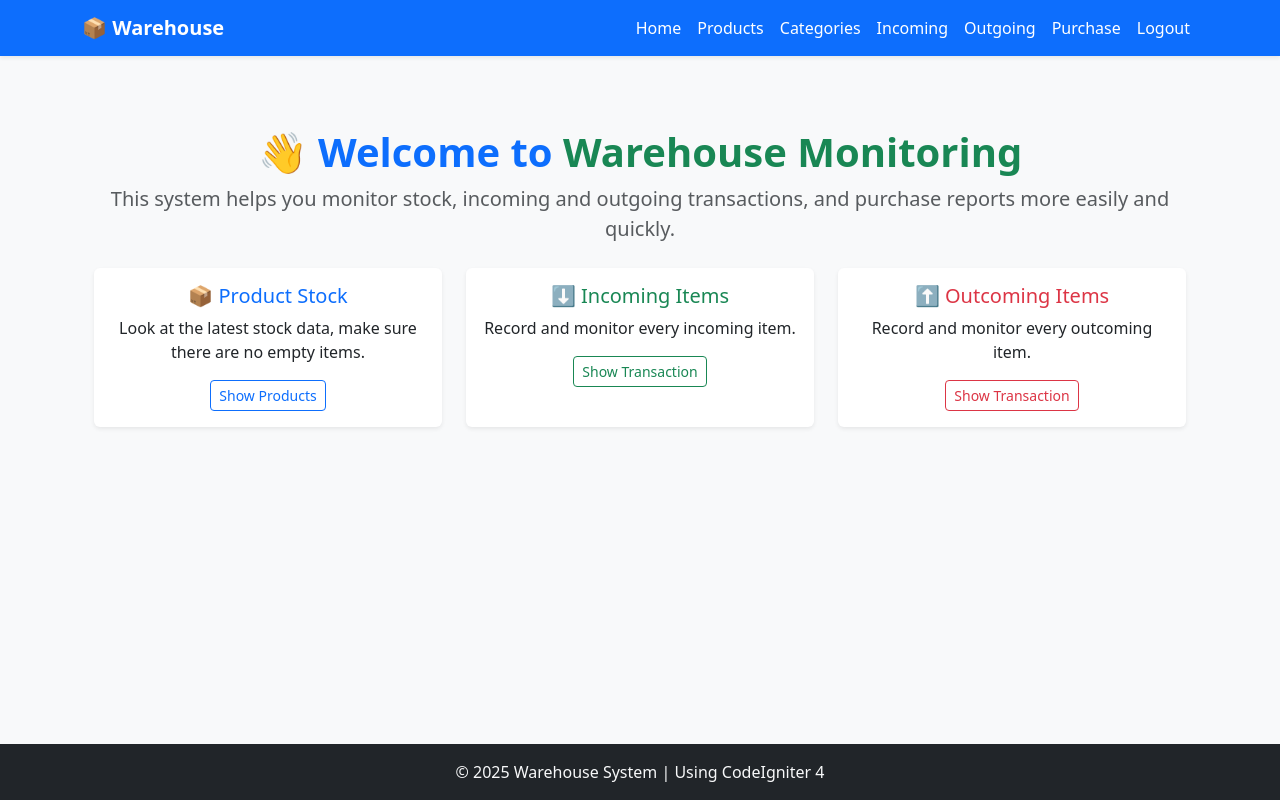
After one commit to raihanpcr/ci4app, a CodeIgniter 4 app: the page made by app/Views/home.php in a window 1280 px wide. The commit adds this page. Run offline with PHP 8.4 and a stand-in for CodeIgniter, Linux system fonts and the light colour scheme; the template is opened without the code that fills it, so the values that code supplies are empty; some libraries are stand-ins or nearby versions.

```diff
--- a/app/Controllers/Home.php
+++ b/app/Controllers/Home.php
@@ -6,7 +6,7 @@ class Home extends BaseController
 {
     public function index()
     {
-        // TODO : Report
-        dd("Ini Dashboard");
+
+        return view('home');
     }
 }
--- /dev/null
+++ b/app/Views/home.php
@@ -0,0 +1,46 @@
+<?= $this->extend('layouts/main') ?>
+
+<?= $this->section('title') ?>Home<?= $this->endSection() ?>
+
+<?= $this->section('content') ?>
+
+<div class="container py-5">
+  <div class="text-center mb-4">
+    <h1 class="fw-bold text-primary">👋 Welcome to <span class="text-success">Warehouse Monitoring</span></h1>
+    <p class="lead text-muted">
+      This system helps you monitor stock, incoming and outgoing transactions, and purchase reports more easily and quickly.
+    </p>
+  </div>
+
+  <div class="row g-4">
+    <div class="col-md-4">
+      <div class="card shadow-sm border-0 h-100 text-center">
+        <div class="card-body">
+          <h5 class="card-title text-primary">📦 Product Stock</h5>
+          <p class="card-text">Look at the latest stock data, make sure there are no empty items.</p>
+          <a href="<?= base_url('products') ?>" class="btn btn-outline-primary btn-sm">Show Products</a>
+        </div>
+      </div>
+    </div>
+    <div class="col-md-4">
+      <div class="card shadow-sm border-0 h-100 text-center">
+        <div class="card-body">
+          <h5 class="card-title text-success">⬇️ Incoming Items</h5>
+          <p class="card-text">Record and monitor every incoming item.</p>
+          <a href="<?= base_url('incomings') ?>" class="btn btn-outline-success btn-sm">Show Transaction</a>
+        </div>
+      </div>
+    </div>
+    <div class="col-md-4">
+      <div class="card shadow-sm border-0 h-100 text-center">
+        <div class="card-body">
+          <h5 class="card-title text-danger">⬆️ Outcoming Items</h5>
+          <p class="card-text">Record and monitor every outcoming item.</p>
+          <a href="<?= base_url('outgoings') ?>" class="btn btn-outline-danger btn-sm">Show Transaction</a>
+        </div>
+      </div>
+    </div>
+  </div>
+</div>
+
+<?= $this->endSection() ?>
--- a/app/Views/layouts/partials/navbar.php
+++ b/app/Views/layouts/partials/navbar.php
@@ -7,12 +7,12 @@
 
     <div class="collapse navbar-collapse" id="navbarContent">
       <ul class="navbar-nav ms-auto">
+        <li class="nav-item"><a href="/" class="nav-link text-white">Home</a></li>
         <li class="nav-item"><a href="/products" class="nav-link text-white">Products</a></li>
         <li class="nav-item"><a href="/categories" class="nav-link text-white">Categories</a></li>
         <li class="nav-item"><a href="/incomings" class="nav-link text-white">Incoming</a></li>
         <li class="nav-item"><a href="/outgoings" class="nav-link text-white">Outgoing</a></li>
         <li class="nav-item"><a href="/purchases" class="nav-link text-white">Purchase</a></li>
-        <!-- <li class="nav-item"><a href="/report" class="nav-link text-white">Report</a></li> -->
         <li class="nav-item"><a href="<?= site_url('logout') ?>"  class="nav-link text-white">Logout</a></li>
       </ul>
     </div>
```
Also changed, not shown: app/Controllers/IncommingController.php (+12 -0 lines), app/Controllers/OutgoingController.php (+10 -0 lines), app/Views/incoming/index.php (+15 -0 lines), app/Views/outgoing/index.php (+14 -0 lines).
